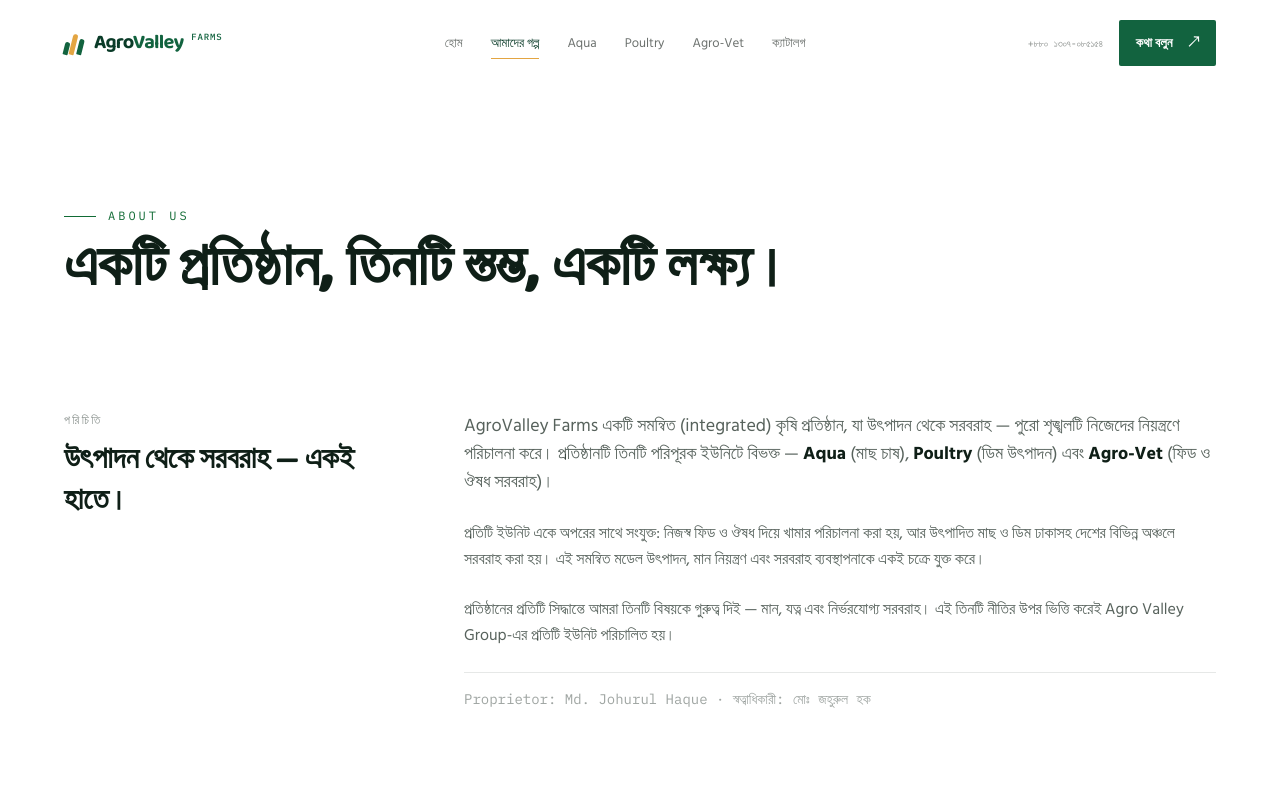
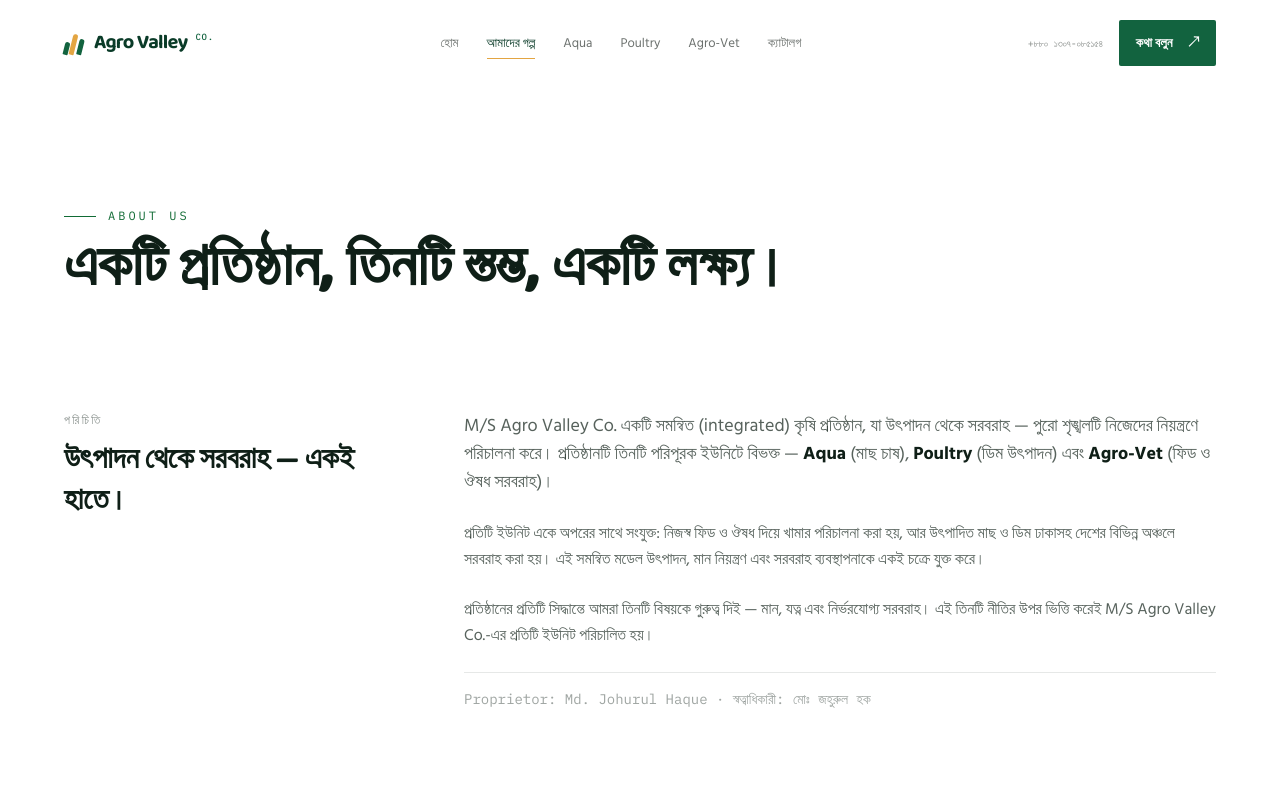
Before and after one commit to agrovalley/bd, a Next.js app: page /about in a window 1280 px wide. Shown: the top 800 px of the page. Built offline with nearby package versions, Linux system fonts and the light colour scheme.

Commit message:
Finalize M S Agro Valley Co branding

```diff
--- a/app/about/page.js
+++ b/app/about/page.js
@@ -2,8 +2,8 @@ import CycleDiagram from "@/components/CycleDiagram";
 import ContactCTA from "@/components/ContactCTA";
 
 export const metadata = {
-  title: "পরিচিতি | AgroValley Farms",
-  description: "AgroValley Farms সম্পর্কে জানুন — একটি সমন্বিত কৃষি প্রতিষ্ঠান, যেখানে মাছ চাষ, ডিম উৎপাদন এবং ফিড-ঔষধ সরবরাহ একই ব্যবস্থাপনার অধীনে পরিচালিত হয়।",
+  title: "পরিচিতি | M/S Agro Valley Co.",
+  description: "M/S Agro Valley Co. সম্পর্কে জানুন — একটি সমন্বিত কৃষি প্রতিষ্ঠান, যেখানে মাছ চাষ, ডিম উৎপাদন এবং ফিড-ঔষধ সরবরাহ একই ব্যবস্থাপনার অধীনে পরিচালিত হয়।",
 };
 
 const STAGES = [
@@ -32,9 +32,9 @@ export default function AboutPage() {
               <h2 className="font-display font-bold text-3xl leading-snug">উৎপাদন থেকে সরবরাহ — একই হাতে।</h2>
             </div>
             <div className="md:col-span-8 space-y-6 text-ink/70 leading-relaxed reveal reveal-delay-2">
-              <p className="text-lg">AgroValley Farms একটি সমন্বিত (integrated) কৃষি প্রতিষ্ঠান, যা উৎপাদন থেকে সরবরাহ — পুরো শৃঙ্খলটি নিজেদের নিয়ন্ত্রণে পরিচালনা করে। প্রতিষ্ঠানটি তিনটি পরিপূরক ইউনিটে বিভক্ত — <strong className="text-ink">Aqua</strong> (মাছ চাষ), <strong className="text-ink">Poultry</strong> (ডিম উৎপাদন) এবং <strong className="text-ink">Agro-Vet</strong> (ফিড ও ঔষধ সরবরাহ)।</p>
+              <p className="text-lg">M/S Agro Valley Co. একটি সমন্বিত (integrated) কৃষি প্রতিষ্ঠান, যা উৎপাদন থেকে সরবরাহ — পুরো শৃঙ্খলটি নিজেদের নিয়ন্ত্রণে পরিচালনা করে। প্রতিষ্ঠানটি তিনটি পরিপূরক ইউনিটে বিভক্ত — <strong className="text-ink">Aqua</strong> (মাছ চাষ), <strong className="text-ink">Poultry</strong> (ডিম উৎপাদন) এবং <strong className="text-ink">Agro-Vet</strong> (ফিড ও ঔষধ সরবরাহ)।</p>
               <p>প্রতিটি ইউনিট একে অপরের সাথে সংযুক্ত: নিজস্ব ফিড ও ঔষধ দিয়ে খামার পরিচালনা করা হয়, আর উৎপাদিত মাছ ও ডিম ঢাকাসহ দেশের বিভিন্ন অঞ্চলে সরবরাহ করা হয়। এই সমন্বিত মডেল উৎপাদন, মান নিয়ন্ত্রণ এবং সরবরাহ ব্যবস্থাপনাকে একই চক্রে যুক্ত করে।</p>
-              <p>প্রতিষ্ঠানের প্রতিটি সিদ্ধান্তে আমরা তিনটি বিষয়কে গুরুত্ব দিই — মান, যত্ন এবং নির্ভরযোগ্য সরবরাহ। এই তিনটি নীতির উপর ভিত্তি করেই Agro Valley Group-এর প্রতিটি ইউনিট পরিচালিত হয়।</p>
+              <p>প্রতিষ্ঠানের প্রতিটি সিদ্ধান্তে আমরা তিনটি বিষয়কে গুরুত্ব দিই — মান, যত্ন এবং নির্ভরযোগ্য সরবরাহ। এই তিনটি নীতির উপর ভিত্তি করেই M/S Agro Valley Co.-এর প্রতিটি ইউনিট পরিচালিত হয়।</p>
               <div className="pt-4 border-t border-ink/10">
                 <p className="font-mono text-sm text-ink/40">Proprietor: Md. Johurul Haque · স্বত্বাধিকারী: মোঃ জহুরুল হক</p>
               </div>
--- a/app/api/contact/route.js
+++ b/app/api/contact/route.js
@@ -65,5 +65,5 @@ export async function POST(request) {
 }
 
 export async function GET() {
-  return NextResponse.json({ ok: true, service: "Agro Valley contact endpoint" }, { status: 200 });
+  return NextResponse.json({ ok: true, service: "M/S Agro Valley Co. contact endpoint" }, { status: 200 });
 }
--- a/app/contact/page.js
+++ b/app/contact/page.js
@@ -1,8 +1,8 @@
 import ContactForm from "@/components/ContactForm";
 
 export const metadata = {
-  title: "যোগাযোগ | AgroValley Farms",
-  description: "AgroValley Farms-এর সাথে যোগাযোগ করুন — ফোন, WhatsApp, ইমেইল অথবা ফর্মের মাধ্যমে। ঠিকানা: ঝালুকা, আমগাছী হাট-৬২৪০, দুর্গাপুর, রাজশাহী।",
+  title: "যোগাযোগ | M/S Agro Valley Co.",
+  description: "M/S Agro Valley Co.-এর সাথে যোগাযোগ করুন — ফোন, WhatsApp, ইমেইল অথবা ফর্মের মাধ্যমে। ঠিকানা: ঝালুকা, আমগাছী হাট-৬২৪০, দুর্গাপুর, রাজশাহী।",
 };
 
 export default function ContactPage() {
--- a/app/layout.js
+++ b/app/layout.js
@@ -9,13 +9,13 @@ const body = Hind_Siliguri({ subsets: ["bengali", "latin"], weight: ["300", "400
 const mono = IBM_Plex_Mono({ subsets: ["latin"], weight: ["400", "500"], variable: "--font-mono", display: "swap" });
 
 export const metadata = {
-  metadataBase: new URL("https://avg.vercel.app"),
-  title: "Agro Valley Farms | Growing good, together",
-  description: "Agro Valley Farms — মাছ, ডিম এবং খামারের প্রয়োজনীয় সরবরাহকে একসঙ্গে নিয়ে তৈরি একটি সমন্বিত কৃষি প্রতিষ্ঠান। রাজশাহী, বাংলাদেশ।",
-  keywords: ["Agro Valley", "AgroValley Farms", "মাছ চাষ", "পোল্ট্রি ফার্ম", "ফিড ডিলার", "রাজশাহী"],
+  metadataBase: new URL("https://agrovalley-co.vercel.app"),
+  title: "M/S Agro Valley Co. | Growing good, together",
+  description: "M/S Agro Valley Co. — মাছ, ডিম এবং খামারের প্রয়োজনীয় সরবরাহকে একসঙ্গে নিয়ে তৈরি একটি সমন্বিত কৃষি প্রতিষ্ঠান। রাজশাহী, বাংলাদেশ।",
+  keywords: ["Agro Valley", "M/S Agro Valley Co.", "মাছ চাষ", "পোল্ট্রি ফার্ম", "ফিড ডিলার", "রাজশাহী"],
   verification: { google: "hr8UjF9EGogsrKMyCSQ7BeInsejd8gMWBI9oci_Jvno" },
   alternates: { canonical: "/" },
-  openGraph: { title: "AgroValley Farms", description: "একটি সমন্বিত কৃষি প্রতিষ্ঠান — Aqua · Poultry · Agro-Vet", type: "website", url: "https://avg.vercel.app", locale: "bn_BD" },
+  openGraph: { title: "M/S Agro Valley Co.", description: "একটি সমন্বিত কৃষি প্রতিষ্ঠান — Aqua · Poultry · Agro-Vet", type: "website", url: "https://agrovalley-co.vercel.app", locale: "bn_BD" },
 };
 
 export default function RootLayout({ children }) {
--- a/app/page.js
+++ b/app/page.js
@@ -62,7 +62,7 @@ export default function Home() {
               যত্ন—এক জায়গায়।
             </h1>
             <p className="mt-6 max-w-md text-[1.05rem] leading-8 text-[#3C463E]">
-              Agro Valley তিনটি ইউনিট নিয়ে কাজ করে: মাছ চাষ, ডিম উৎপাদন আর
+              M/S Agro Valley Co. তিনটি ইউনিট নিয়ে কাজ করে: মাছ চাষ, ডিম উৎপাদন আর
               ফিড-ভেটেরিনারি সরবরাহ। লক্ষ্য একটাই—প্রতিদিন আপনার কাছে যেন
               তাজা আর নির্ভরযোগ্য পণ্য পৌঁছায়।
             </p>
@@ -97,7 +97,7 @@ export default function Home() {
           <div className="relative min-h-[320px] overflow-hidden rounded-3xl md:min-h-full">
             <img
               src="/images/aqua-harvest.jpg"
-              alt="Agro Valley-র পুকুরে মাছ ধরার দৃশ্য"
+              alt="M/S Agro Valley Co.-র পুকুরে মাছ ধরার দৃশ্য"
               className="h-full w-full object-cover"
             />
             <div className="absolute inset-x-0 bottom-0 bg-gradient-to-t from-[#16241C]/80 to-transparent px-6 pb-6 pt-16 text-[#F5F3EA]">
@@ -189,7 +189,7 @@ export default function Home() {
           <div className="overflow-hidden rounded-3xl">
             <img
               src="/images/poultry-farm.jpg"
-              alt="Agro Valley-র পোলট্রি খামার"
+              alt="M/S Agro Valley Co.-র পোলট্রি খামার"
               className="h-full w-full object-cover"
             />
           </div>
--- a/components/ContactForm.jsx
+++ b/components/ContactForm.jsx
@@ -16,7 +16,7 @@ export default function ContactForm() {
       const res = await fetch("/api/contact", { method: "POST", headers: { "Content-Type": "application/json" }, body: JSON.stringify(form) });
       const result = await res.json();
       if (!res.ok) throw new Error(result.error || "বার্তা পাঠানো যায়নি।");
-      const subject = encodeURIComponent(`AgroValley Farms – অনুসন্ধান: ${form.interest}`);
+      const subject = encodeURIComponent(`M/S Agro Valley Co. – অনুসন্ধান: ${form.interest}`);
       const body = encodeURIComponent(buildMsg());
       setStatus({ type: "success", message: "তথ্য যাচাই হয়েছে। আপনার ইমেইল অ্যাপ খোলা হচ্ছে…" });
       setForm(INITIAL);
--- a/components/Footer.jsx
+++ b/components/Footer.jsx
@@ -17,8 +17,8 @@ export default function Footer() {
           <div>
             <Link href="/" className="brand-lockup footer-brand">
               <span className="brand-mark" aria-hidden="true"><i /><i /><i /></span>
-              <span className="brand-name">Agro<span>Valley</span></span>
-              <span className="brand-suffix">Farms</span>
+              <span className="brand-name">Agro Valley</span>
+              <span className="brand-suffix">Co.</span>
             </Link>
             <p className="footer-statement">একটি সমন্বিত কৃষি প্রতিষ্ঠান—পুকুর, খামার এবং সরবরাহের মধ্যে আরও ভালো একটি সম্পর্ক তৈরি করছি।</p>
             <a href="/visiting-card/agro-valley-group-front.jpg" className="footer-download" download>ভিজিটিং কার্ড ডাউনলোড <span>↗</span></a>
@@ -40,7 +40,7 @@ export default function Footer() {
           </div>
         </div>
         <div className="footer-bottom">
-          <span>© {new Date().getFullYear()} AgroValley Farms</span>
+          <span>© {new Date().getFullYear()} M/S Agro Valley Co.</span>
           <span>Quality · Care · Supply</span>
           <span>Made for the everyday good.</span>
         </div>
--- a/components/Nav.jsx
+++ b/components/Nav.jsx
@@ -30,10 +30,10 @@ export default function Nav() {
   return (
     <header className={`site-header ${scrolled ? "site-header-scrolled" : ""}`}>
       <nav className="max-w-wrap mx-auto flex items-center justify-between px-6 py-5">
-        <Link href="/" className="brand-lockup" aria-label="Agro Valley home">
+        <Link href="/" className="brand-lockup" aria-label="M/S Agro Valley Co. home">
           <span className="brand-mark" aria-hidden="true"><i /><i /><i /></span>
-          <span className="brand-name">Agro<span>Valley</span></span>
-          <span className="brand-suffix">Farms</span>
+          <span className="brand-name">Agro Valley</span>
+          <span className="brand-suffix">Co.</span>
         </Link>
 
         <div className="hidden items-center gap-1 lg:flex">
--- a/package.json
+++ b/package.json
@@ -1,5 +1,5 @@
 {
-  "name": "agrovalley-farms",
+  "name": "agro-valley-co",
   "version": "1.0.0",
   "private": true,
   "scripts": {
```
Also changed, not shown: app/catalog/page.js (+5 -5 lines), public/robots.txt, 2 other files (tests, documents, lock files or other folders).
